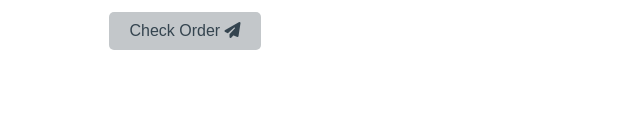
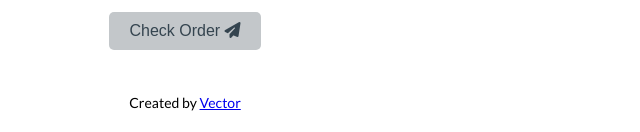
Before and after one commit to VectorGits/Sortable-list-app, a plain HTML site: page index.html in a window 1280 px wide. Shown: the part 764-896 px from the top of the page, without its empty margins (0-640 px from the left). Before the commit the page ends 814 px from the top, so only its background shows below. Drawn offline with Linux system fonts and the light colour scheme.

Commit message:
Added footer

```diff
--- a/index.html
+++ b/index.html
@@ -22,5 +22,8 @@
     </button>
 
     <script src="script.js"></script>
+    <footer>
+        <p class="footer-text">Created by <a href="https://github.com/VectorGits" target="_blank">Vector</a></p>
+    </footer>
 </body>
 </html>
--- a/style.css
+++ b/style.css
@@ -90,3 +90,14 @@ body {
 .check-btn:focus {
     outline: none;
 }
+
+footer {
+    margin-top: 20px;
+    /* background-color: var(--text-color); */
+}
+
+.footer-text {
+    /* color: var(--background-color); */
+    font-size: 14px;
+    padding: 10px;
+}
```
